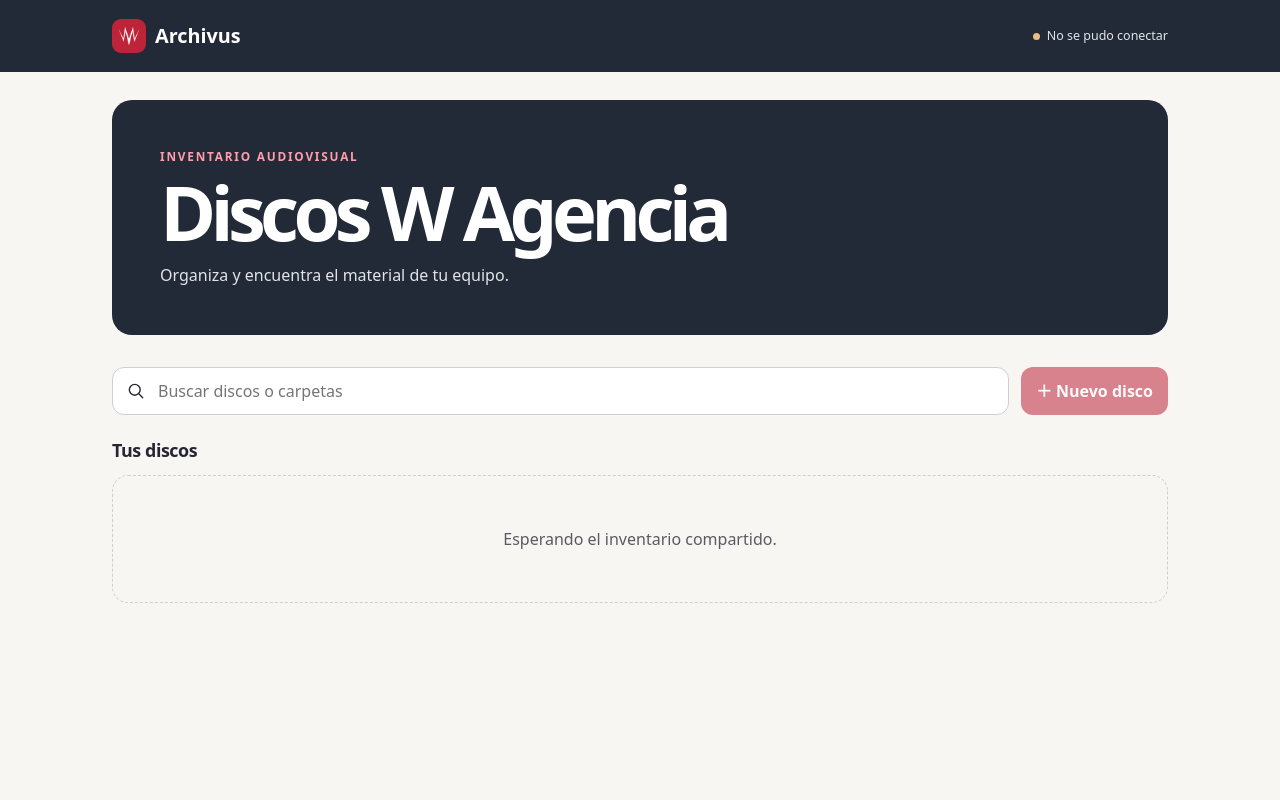
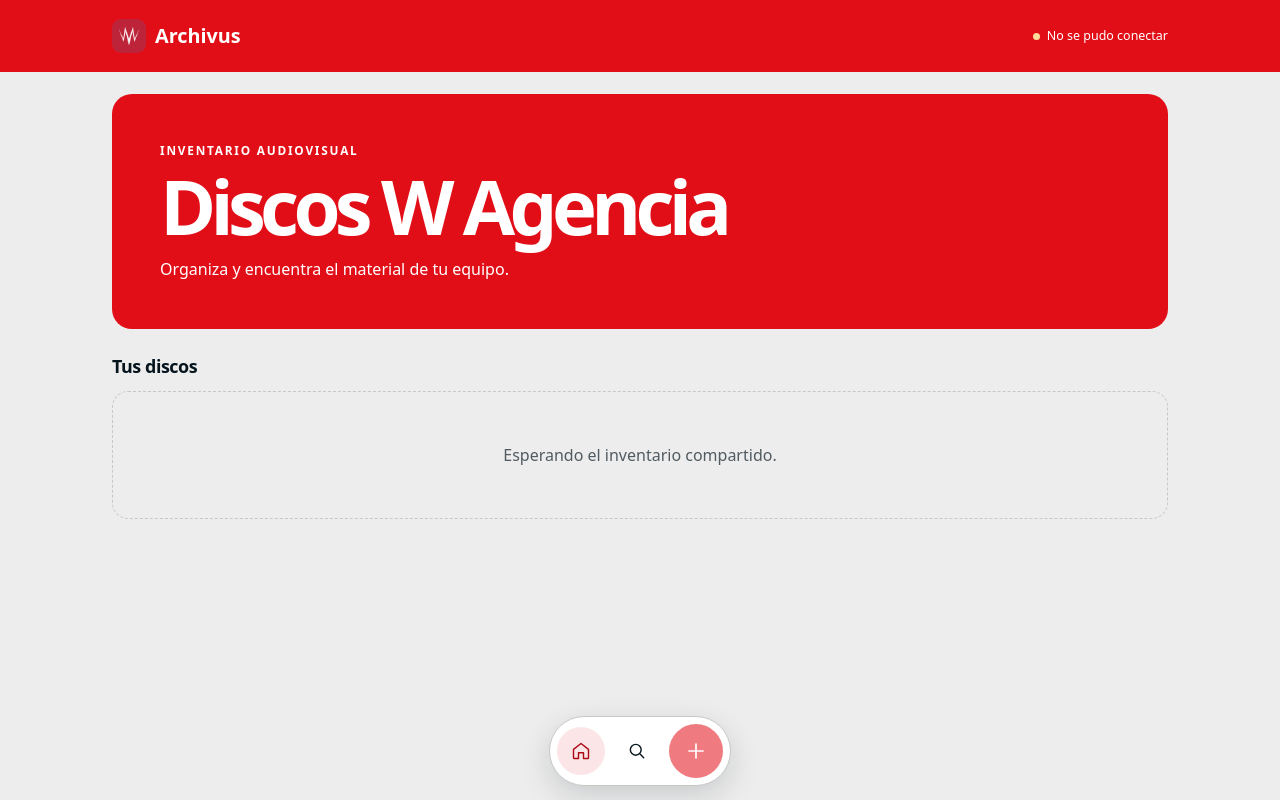
Before and after one commit to branlyruiz/archivus, a plain HTML site: page docs/index.html in a window 1280 px wide. Both pictures are taken after a click on the button "Archivus". Drawn offline with Linux system fonts and the light colour scheme; no server answers.

Commit message:
Añadir menú flotante y aplicar paleta W Agencia

```diff
--- a/docs/app.js
+++ b/docs/app.js
@@ -2,6 +2,9 @@ import { supabaseUrl, publishableKey } from "./config.js";
 
 const byId = (id) => document.getElementById(id);
 const search = byId("search");
+const searchPanel = byId("search-panel");
+const searchToggle = byId("dock-search");
+const dockHome = byId("dock-home");
 const list = byId("list");
 const path = byId("path");
 const add = byId("add");
@@ -120,10 +123,17 @@ function branch(id) {
   return descendants;
 }
 
+function setSearch(open) {
+  searchPanel.hidden = !open;
+  searchToggle.setAttribute("aria-expanded", String(open));
+  if (!open) search.value = "";
+  render();
+  if (open) search.focus();
+}
+
 function openLocation(id) {
   current = id;
-  search.value = "";
-  render();
+  setSearch(false);
   const heading = byId("heading");
   heading.tabIndex = -1;
   heading.focus();
@@ -169,7 +179,9 @@ function render() {
     ? [location.technology, location.interface, location.capacity].filter(Boolean).join(" · ")
     : location ? "" : "Organiza y encuentra el material de tu equipo.";
   byId("summary").hidden = !byId("summary").textContent;
-  add.textContent = current ? "＋ Nueva carpeta" : "＋ Nuevo disco";
+  add.setAttribute("aria-label", current ? "Nueva carpeta" : "Nuevo disco");
+  if (!current && searchPanel.hidden) dockHome.setAttribute("aria-current", "page");
+  else dockHome.removeAttribute("aria-current");
   path.hidden = !current || Boolean(query);
   path.replaceChildren();
   if (!path.hidden) {
@@ -326,6 +338,14 @@ dialog.addEventListener("close", () => {
 byId("close").addEventListener("click", () => dialog.close());
 byId("cancel").addEventListener("click", () => dialog.close());
 byId("home").addEventListener("click", () => openLocation(null));
+dockHome.addEventListener("click", () => openLocation(null));
+searchToggle.addEventListener("click", () => setSearch(searchPanel.hidden));
+search.addEventListener("keydown", (event) => {
+  if (event.key !== "Escape") return;
+  event.preventDefault();
+  setSearch(false);
+  searchToggle.focus();
+});
 add.addEventListener("click", () => showEdit());
 search.addEventListener("input", render);
 window.addEventListener("online", refresh);
--- a/docs/index.html
+++ b/docs/index.html
@@ -2,14 +2,14 @@
 <html lang="es">
 <head>
 <meta charset="utf-8">
-<meta name="viewport" content="width=device-width,initial-scale=1">
-<meta name="theme-color" content="#232a37">
+<meta name="viewport" content="width=device-width,initial-scale=1,viewport-fit=cover">
+<meta name="theme-color" content="#e20e17">
 <title>Archivus</title>
 <link rel="manifest" href="./manifest.webmanifest">
 <link rel="icon" href="./icon-192.png?v=4">
 <link rel="apple-touch-icon" href="./icon-192.png?v=4">
-<link rel="stylesheet" href="./style.css">
-<script type="module" src="./app.js"></script>
+<link rel="stylesheet" href="./style.css?v=5">
+<script type="module" src="./app.js?v=5"></script>
 </head>
 <body>
 <header><div class="bar"><button class="brand" id="home" type="button"><img src="./icon-192.png?v=4" alt="">Archivus</button><span id="sync" role="status">Conectando</span></div></header>
@@ -19,15 +19,25 @@
     <h1 id="heading">Discos W Agencia</h1>
     <p id="summary">Organiza y encuentra el material de tu equipo.</p>
   </div>
-  <div class="toolbar">
+  <div id="search-panel" class="toolbar" hidden>
     <label class="search"><span class="sr">Buscar en el inventario</span><svg viewBox="0 0 24 24" aria-hidden="true"><circle cx="10.5" cy="10.5" r="6.5"/><path d="m16 16 4 4"/></svg><input id="search" type="search" placeholder="Buscar discos o carpetas" maxlength="120"></label>
-    <button id="add" class="primary" type="button" disabled>＋ Nuevo disco</button>
   </div>
   <nav id="path" aria-label="Ubicación" hidden></nav>
   <div class="section"><h2 id="section-title">Tus discos</h2><span id="count"></span></div>
   <div id="list"></div>
   <p id="notice" role="status"></p>
 </main>
+<nav class="dock" aria-label="Acciones del inventario">
+  <button id="dock-home" type="button" aria-label="Inicio" aria-current="page">
+    <svg viewBox="0 0 24 24" aria-hidden="true"><path d="m3 10 9-7 9 7v10a1 1 0 0 1-1 1h-5v-7H9v7H4a1 1 0 0 1-1-1z"/></svg>
+  </button>
+  <button id="dock-search" type="button" aria-label="Buscar" aria-controls="search-panel" aria-expanded="false">
+    <svg viewBox="0 0 24 24" aria-hidden="true"><circle cx="10.5" cy="10.5" r="6.5"/><path d="m16 16 4 4"/></svg>
+  </button>
+  <button id="add" class="primary" type="button" aria-label="Nuevo disco" disabled>
+    <svg viewBox="0 0 24 24" aria-hidden="true"><path d="M12 5v14M5 12h14"/></svg>
+  </button>
+</nav>
 <dialog aria-labelledby="dialog-title">
   <form id="editor">
     <div class="dialog-head"><h2 id="dialog-title"></h2><button type="button" id="close" aria-label="Cerrar">×</button></div>
--- a/docs/style.css
+++ b/docs/style.css
@@ -1,22 +1,21 @@
 :root{
   color-scheme:light;
-  --bg:#f8f6f3;
+  --bg:#ededed;
   --panel:#fff;
-  --slate:#232a37;
-  --border:#d2cdd0;
-  --muted:#5d5964;
-  --text:#252632;
-  --accent:#bd2439;
-  --accent-hover:#9f1830;
+  --border:#c7c7c6;
+  --muted:#505b61;
+  --text:#05141d;
+  --accent:#e20e17;
+  --accent-hover:#bd0913;
   --on-accent:#fff;
-  --accent-soft:#f9e7ea;
-  --danger:#a01c36;
+  --accent-soft:#fce5e6;
+  --danger:#ac0a14;
   font:16px/1.5 system-ui,sans-serif;
 }
 *{box-sizing:border-box}
 [hidden]{display:none!important}
 body{margin:0;background:var(--bg);color:var(--text)}
-header{background:var(--slate);color:#fff}
+header{background:var(--accent);color:#fff;padding-top:env(safe-area-inset-top)}
 .bar,main{width:min(1056px,100% - 40px);margin:auto}
 .bar{display:flex;justify-content:space-between;align-items:center;min-height:72px;gap:12px}
 button,input,select{font:inherit;color:inherit}
@@ -27,31 +26,31 @@ button,input,select{transition:border-color .16s,background-color .16s}
 :focus-visible{outline:2px solid var(--accent);outline-offset:3px}
 .brand{font-weight:760;font-size:1.24rem;display:flex;align-items:center;gap:9px;padding:0;border:none;background:none}
 .brand img{width:34px;height:34px;border-radius:9px}
-#sync{font-size:.78rem;color:#e1e3e9;text-align:right}
-#sync::before{content:"";display:inline-block;width:7px;height:7px;border-radius:100%;background:#eabd81;margin-right:7px}
-#sync[data-ready=true]::before{background:#f78e9d}
-main{padding:28px 0 36px}
-.intro{background:var(--slate);color:#fff;border-radius:20px;padding:clamp(22px,5vw,48px)}
-.intro :focus-visible,.brand:focus-visible{outline-color:#ff9daa}
-.eyebrow{font-size:.74rem;font-weight:730;letter-spacing:.15em;color:#ff9daa;margin:0 0 8px}
+#sync{font-size:.78rem;color:#fff;text-align:right}
+#sync::before{content:"";display:inline-block;width:7px;height:7px;border-radius:100%;background:#ffdc9b;margin-right:7px}
+#sync[data-ready=true]::before{background:#fff}
+main{padding:22px 0 calc(112px + env(safe-area-inset-bottom))}
+.intro{background:var(--accent);color:#fff;border-radius:20px;padding:clamp(22px,5vw,48px)}
+.intro :focus-visible,.brand:focus-visible{outline-color:#fff}
+.eyebrow{font-size:.74rem;font-weight:730;letter-spacing:.15em;color:#fff;margin:0 0 8px}
 h1,h2,p{overflow-wrap:anywhere}
 h1{font-size:clamp(2.45rem,7.5vw,4.75rem);line-height:1.01;letter-spacing:-.075em;margin:0}
-#summary{color:#e1e3e9;margin:12px 0 0}
-.toolbar{display:flex;gap:12px;margin:32px 0 22px}
+#summary{color:#fff;margin:12px 0 0}
+.toolbar{display:flex;margin:20px 0 0;animation:appear .2s ease-out}
 .search{display:flex;align-items:center;gap:10px;flex:1;min-width:0;border:1px solid var(--border);background:var(--panel);border-radius:12px;padding:0 13px}
-.search svg,.glyph svg{width:20px;height:20px;fill:none;stroke:currentColor;stroke-width:1.7;stroke-linecap:round;stroke-linejoin:round;flex:none}
+.search svg,.glyph svg,.dock svg{width:20px;height:20px;fill:none;stroke:currentColor;stroke-width:1.7;stroke-linecap:round;stroke-linejoin:round;flex:none}
 .search input{width:100%;min-height:46px;background:transparent;border:0}
 .search input:focus-visible{outline-offset:-2px}
 .primary{background:var(--accent);color:var(--on-accent);font-weight:760;border-color:transparent}
 .primary:hover:enabled{background:var(--accent-hover)}
-#path{display:flex;flex-wrap:wrap;align-items:center;gap:6px;color:var(--muted);margin-bottom:20px}
+#path{margin-top:20px;display:flex;flex-wrap:wrap;align-items:center;gap:6px;color:var(--muted);margin-bottom:20px}
 #path button{background:none;max-width:100%;overflow-wrap:anywhere}
-.section{display:flex;align-items:center;justify-content:space-between;gap:12px;margin-bottom:12px}
+.section{margin-top:24px;display:flex;align-items:center;justify-content:space-between;gap:12px;margin-bottom:12px}
 h2{font-size:1.12rem;letter-spacing:-.025em;margin:0}
 #count,.meta,#notice{color:var(--muted);font-size:.88rem}
 #list{display:grid;grid-template-columns:repeat(auto-fit,minmax(min(100%,265px),1fr));gap:12px}
 #list.rows{grid-template-columns:1fr}
-.card{min-width:0;background:var(--panel);border:1px solid var(--border);border-radius:16px;display:flex;align-items:center;gap:4px;padding:4px 10px 4px 4px;transition:border-color .16s}
+.card{min-width:0;background:var(--panel);border:1px solid var(--border);border-radius:18px;box-shadow:0 3px 12px #05141d08;display:flex;align-items:center;gap:4px;padding:4px 10px 4px 4px;transition:border-color .16s}
 .card:hover,.card:focus-within{border-color:var(--accent)}
 .open{padding:12px 8px 12px 12px;background:none;border:0;text-align:left;display:flex;align-items:center;gap:12px;flex:1;min-width:0}
 .glyph{display:grid;place-items:center;width:42px;height:42px;flex:none;border-radius:11px;color:var(--accent);background:var(--accent-soft)}
@@ -62,7 +61,7 @@ h2{font-size:1.12rem;letter-spacing:-.025em;margin:0}
 .empty{min-height:128px;display:grid;place-items:center;text-align:center;padding:20px;margin:0;border:1px dashed var(--border);border-radius:16px;color:var(--muted)}
 dialog{width:min(470px,100% - 28px);max-height:90dvh;border:1px solid var(--border);border-radius:20px;padding:0;background:var(--panel);color:var(--text)}
 dialog[open]{animation:appear .16s ease-out}
-dialog::backdrop{background:#181c29aa}
+dialog::backdrop{background:#05141daa}
 @keyframes appear{from{opacity:0;transform:translateY(8px)}}
 form{padding:20px}
 .dialog-head,.dialog-actions{display:flex;align-items:center;justify-content:space-between;gap:8px}
@@ -77,5 +76,12 @@ form{padding:20px}
 .danger,#error{color:var(--danger)}
 .danger.primary{background:var(--danger);color:var(--on-accent)}
 .sr{position:absolute;width:1px;height:1px;overflow:hidden;clip-path:inset(50%);white-space:nowrap}
-@media(max-width:520px){main{padding-top:18px}.toolbar{flex-wrap:wrap}.search{flex-basis:100%}.toolbar .primary{margin-left:auto}dialog{margin:auto auto max(10px,env(safe-area-inset-bottom));border-radius:20px}}
+.dock{position:fixed;z-index:1;inset-inline:0;bottom:calc(14px + env(safe-area-inset-bottom));margin-inline:auto;width:max-content;display:flex;align-items:center;gap:8px;padding:7px;border:1px solid var(--border);border-radius:999px;background:var(--panel);box-shadow:0 10px 30px #05141d26;animation:dock-in .28s ease-out}
+.dock button{display:grid;place-items:center;width:48px;height:48px;padding:0;border:0;border-radius:50%;transition:transform .16s ease,background-color .16s ease,color .16s ease}
+.dock button:active:enabled{transform:scale(.9)}
+.dock button[aria-current],.dock button[aria-expanded="true"],.dock button:not(.primary):hover{background:var(--accent-soft);color:var(--danger)}
+.dock button.primary{width:54px;height:54px}
+.dock .primary svg{width:24px;height:24px}
+@keyframes dock-in{from{opacity:0;transform:translateY(12px) scale(.96)}}
+@media(max-width:520px){main{padding-top:18px}dialog{margin:auto auto max(10px,env(safe-area-inset-bottom));border-radius:20px}}
 @media(prefers-reduced-motion:reduce){*,*::before,*::after{animation:none!important;transition:none!important}}
--- a/docs/sw.js
+++ b/docs/sw.js
@@ -1,5 +1,5 @@
 const prefix = "archivus-shell-";
-const cacheName = prefix + "4";
+const cacheName = prefix + "5";
 const files = ["./", "./style.css", "./app.js", "./config.js", "./manifest.webmanifest", "./icon-192.png", "./icon-512.png"];
 self.addEventListener("install", (event) => {
   event.waitUntil(caches.open(cacheName).then((cache) =>
```
Also changed, not shown: docs/manifest.webmanifest.
